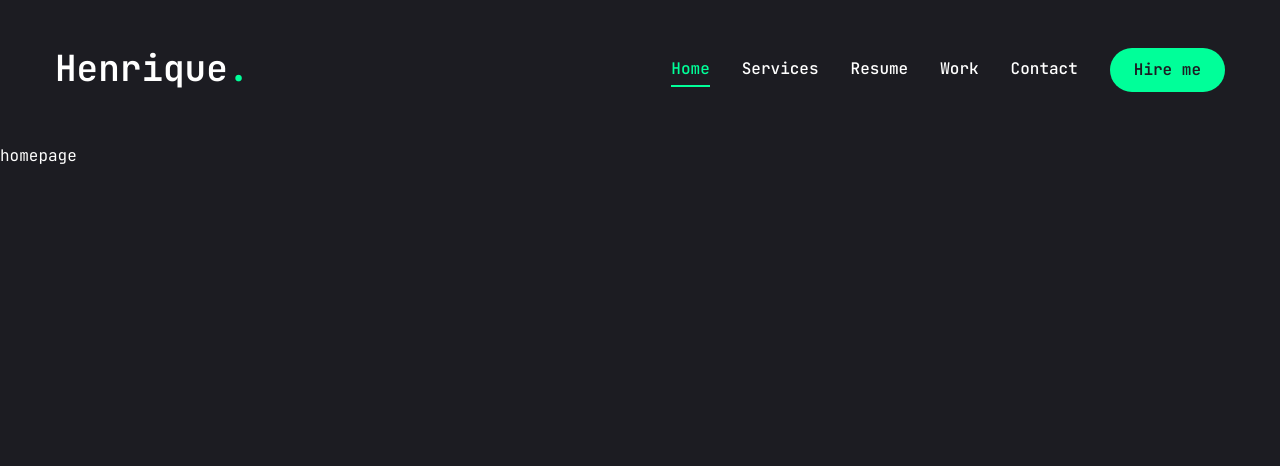
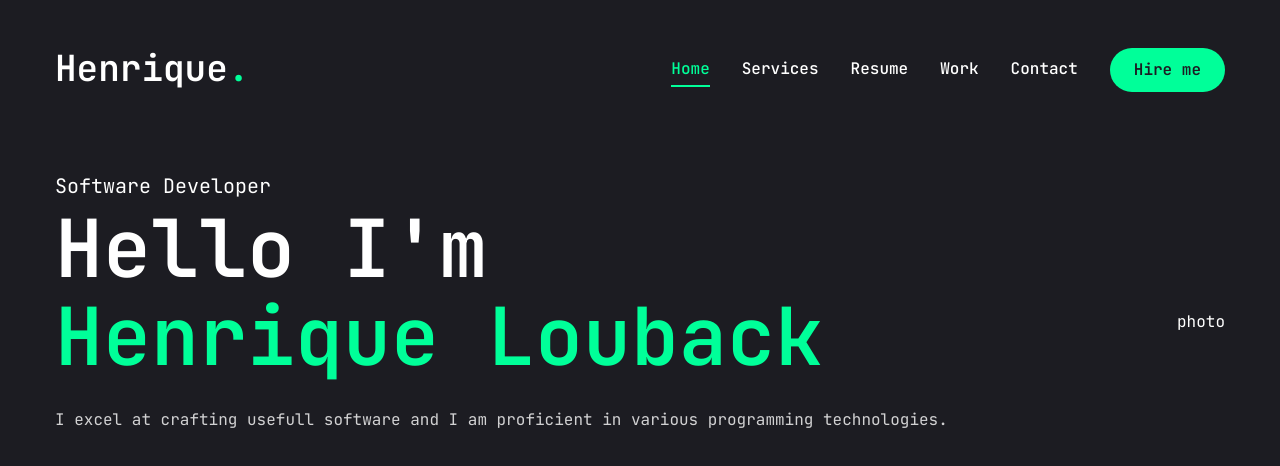
Before and after one commit to henriquelbk/henrique-portfolio, a Next.js app: page / in a window 1280 px wide. Shown: the top 466 px of the page. Built offline with nearby package versions, Linux system fonts and the light colour scheme.

Commit message:
main text created

```diff
--- a/app/globals.css
+++ b/app/globals.css
@@ -6,4 +6,16 @@
   body {
     @apply font-primary bg-primary text-white leading-loose;
   }
+
+  .h1 {
+    @apply text-[48px] xl:text-[80px] leading-[1.1] font-semibold;
+  }
+
+  .h2 {
+    @apply text-[36px] xl:text-[48px] leading-[1.1] font-semibold;
+  }
+
+  .h3 {
+    @apply text-[20px] xl:text-[24px] leading-[1.1] font-semibold;
+  }
 }
--- a/app/page.jsx
+++ b/app/page.jsx
@@ -3,7 +3,25 @@
 
 const Home = () => {
   return (
-    <section>homepage</section>
+    <section className="h-full">
+      <div className="container mx-auto h-full">
+        <div className="flex flex-col xl:flex-row items-center justify-between xl:pt-8 xl:pb-24">
+          {/*text*/}
+          <div className="text-center xl:text-left">
+            <span className="text-xl">Software Developer</span>
+            <h1 className="h1 mb-6">
+              Hello I'm <br /> <span className="text-accent">Henrique Louback</span>
+            </h1>
+            <p className="max-x-[500px] mb-9 text-white/80">I excel at crafting usefull software and I am proficient in various programming technologies.
+            </p>
+            {/* btn and socials*/}
+
+          </div>
+          {/*photo*/}
+          <div>photo</div>
+        </div>
+      </div>
+    </section>
   )
 }
 
```
